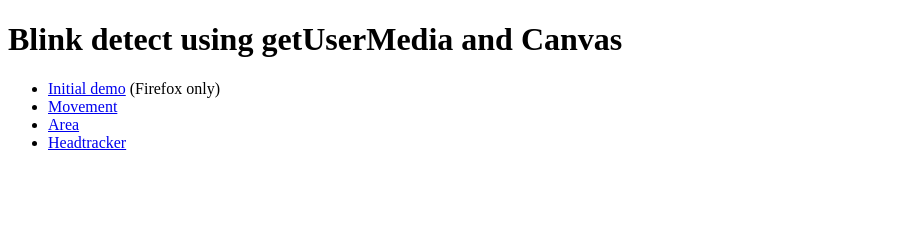
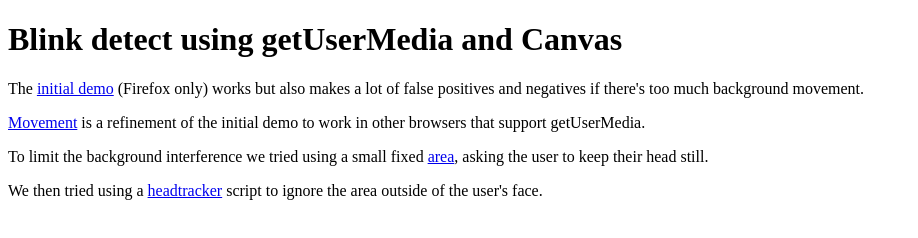
Before and after one commit to rehabstudio/blink-detect, a plain HTML site: page index.html in a window 1280 px wide. Shown: the whole page, without its empty margins (0-918 px from the left). Drawn offline with Linux system fonts and the light colour scheme.

Commit message:
A little more text explaining the motive behind each prototype.

```diff
--- a/index.html
+++ b/index.html
@@ -8,12 +8,10 @@
 </head>
 <body>
 	<h1>Blink detect using getUserMedia and Canvas</h1>
-	<ul>
-		<li><a href="/blink-detect/initial-demo/">Initial demo</a> (Firefox only)</li>
-		<li><a href="/blink-detect/movement/">Movement</a></li>
-		<li><a href="/blink-detect/area/">Area</a></li>
-		<li><a href="/blink-detect/headtracker/">Headtracker</a></li>
-	</ul>
+	<p>The <a href="/blink-detect/initial-demo/">initial demo</a> (Firefox only) works but also makes a lot of false positives and negatives if there's too much background movement.</p>
+	<p><a href="/blink-detect/movement/">Movement</a> is a refinement of the initial demo to work in other browsers that support getUserMedia.</p>
+	<p>To limit the background interference we tried using a small fixed <a href="/blink-detect/area/">area</a>, asking the user to keep their head still.</p>
+	<p>We then tried using a <a href="/blink-detect/headtracker/">headtracker</a> script to ignore the area outside of the user's face.</p>
 	<!-- Scripts -->
 </body>
 </html>
```
